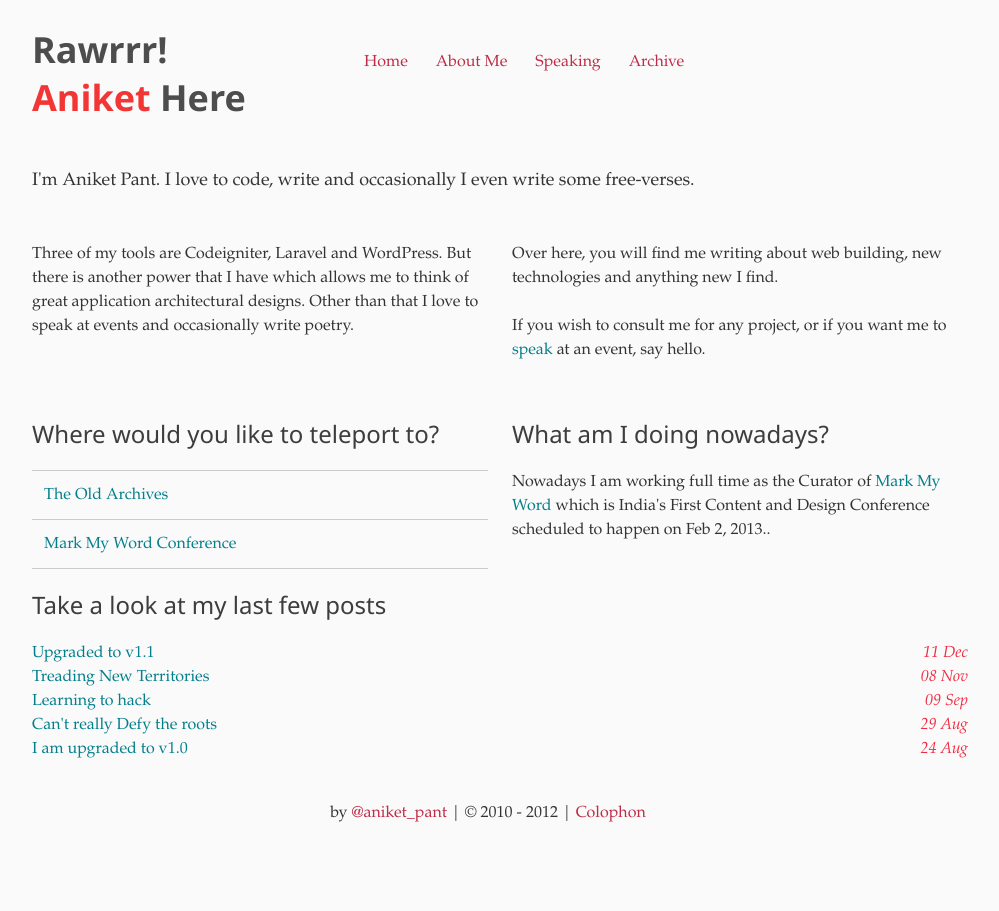
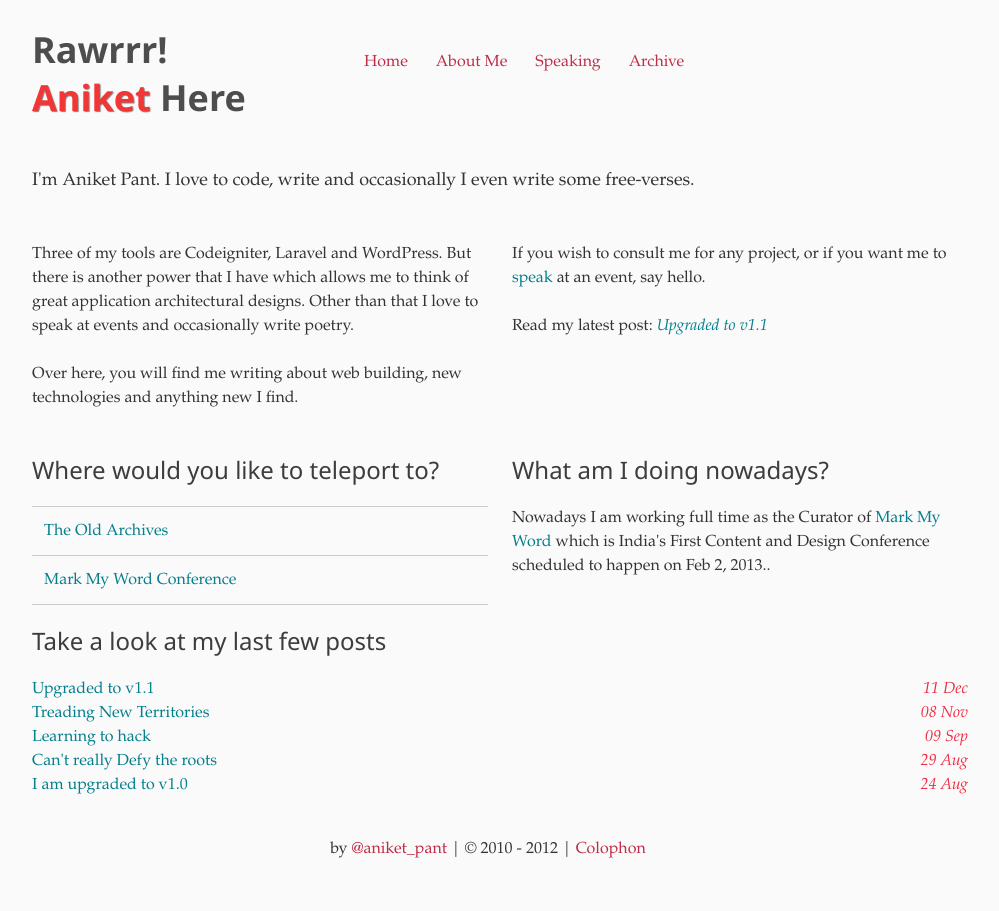
Before and after one commit to aniketpant/aniketpant.github.com, a Jekyll site: the page built from index.md, in a window 1280 px wide. Shown: the whole page, without its empty margins (152-1151 px from the left). Built offline with Jekyll 4.4.1, drawn with Linux system fonts in a browser that asks for light colours; comment, search, counter and statistics services are not loaded.

Commit message:
CHANGED: fixed layouts and styles

```diff
--- a/_layouts/post.html
+++ b/_layouts/post.html
@@ -4,7 +4,7 @@
 <div class="g one-whole post {{page.slug}}">
 	<header class="g one-quarter post--header">
   		<h1 class="post_title">{{ page.title }}</h1>
-  		<div class="meta"><date class="date">Posted on {{ page.date | date_to_long_string }}</date><br/>Under <span class="category">{{ page.category }}</a><br/>Tagged </span>{% if page.tags != empty %}<span class="tags">{{ page.tags | array_to_sentence_string }}</span>{% endif %}</div>
+  		<div class="meta"><date class="date">Posted on {{ page.date | date_to_long_string }}</date><br/>Under <span class="category">{{ page.category }}</a>{% if page.tags != empty %}<br/>Tagged </span><span class="tags">{{ page.tags | array_to_sentence_string }}</span>{% endif %}</div>
       <div class="share island">
         <a href="https://twitter.com/share" class="twitter-share-button" data-via="aniket_pant" data-related="aniket_pant">Tweet</a>
         <div class="g-plusone" data-size="medium"></div>
--- a/assets/styles/css/style.css
+++ b/assets/styles/css/style.css
@@ -2739,7 +2739,7 @@
  * $POST
  */
 .post_title {
-  color: #f23535; }
+  color: #02525a; }
 
 .meta .date, .meta .category, .meta .tags {
   font-style: italic; }
--- a/assets/styles/sass/your-project.scss
+++ b/assets/styles/sass/your-project.scss
@@ -44,6 +44,7 @@
 	font-weight: 700;
 	.part {
 		color: $color-4;
+		@include vendor(text-shadow, 1px 1px 1px lighten($brand-color, 20%));
 	}
 	&:hover {
 		color: darken($brand-color, 20%);
@@ -135,7 +136,7 @@
  */
 
 .post_title {
-	color: $color-4;
+	color: darken($color-2, 10%);
 }
 
 .meta {
--- a/index.md
+++ b/index.md
@@ -11,6 +11,8 @@
 Over here, you will find me writing about web building, new technologies and anything new I find.
 
 If you wish to consult me for any project, or if you want me to [speak](/speaking) at an event, say hello.
+
+Read my latest post: {% for post in site.posts limit:1 %}<a href="{{ post.url }}">_{{ post.title }}_</a>{% endfor %}
 </section>
 
 <section class="g one-half links">
```
Also changed, not shown: assets/styles/css/style.min.css, 1 other file.
